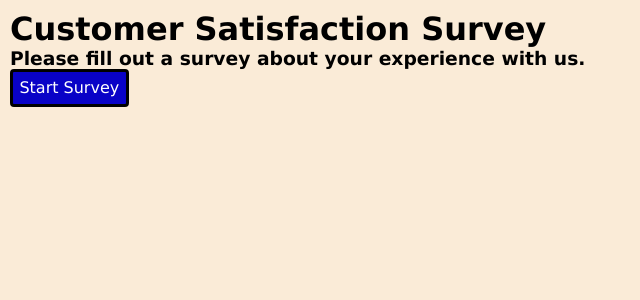
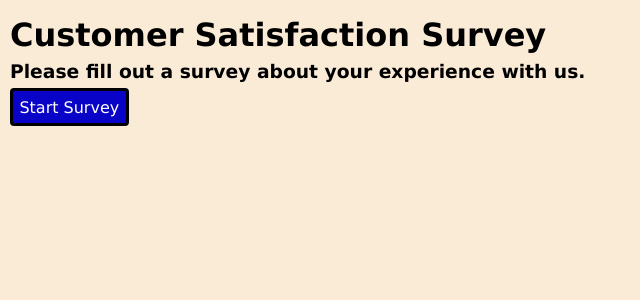
Before and after one commit to eddieaviles357/flask-survey-2, a Flask app: page / in a window 1280 px wide. Shown: the top 300 px of the page, without its empty margins (0-640 px from the left). Run offline with Flask 2, Linux system fonts and the light colour scheme.

Commit message:
title and instructions class were added for styles

```diff
--- a/templates/index.html
+++ b/templates/index.html
@@ -3,7 +3,7 @@
 {% block titel %} Questionaire {% endblock %}
 
 {% block content %}
-<h1>{{ survey.title }}</h1>
-<h3>{{ survey.instructions }}</h3>
+<h1 class="title">{{ survey.title }}</h1>
+<h3 class="instructions">{{ survey.instructions }}</h3>
 <a class="btn" href="#">Start Survey</a>
 {% endblock %}
```
